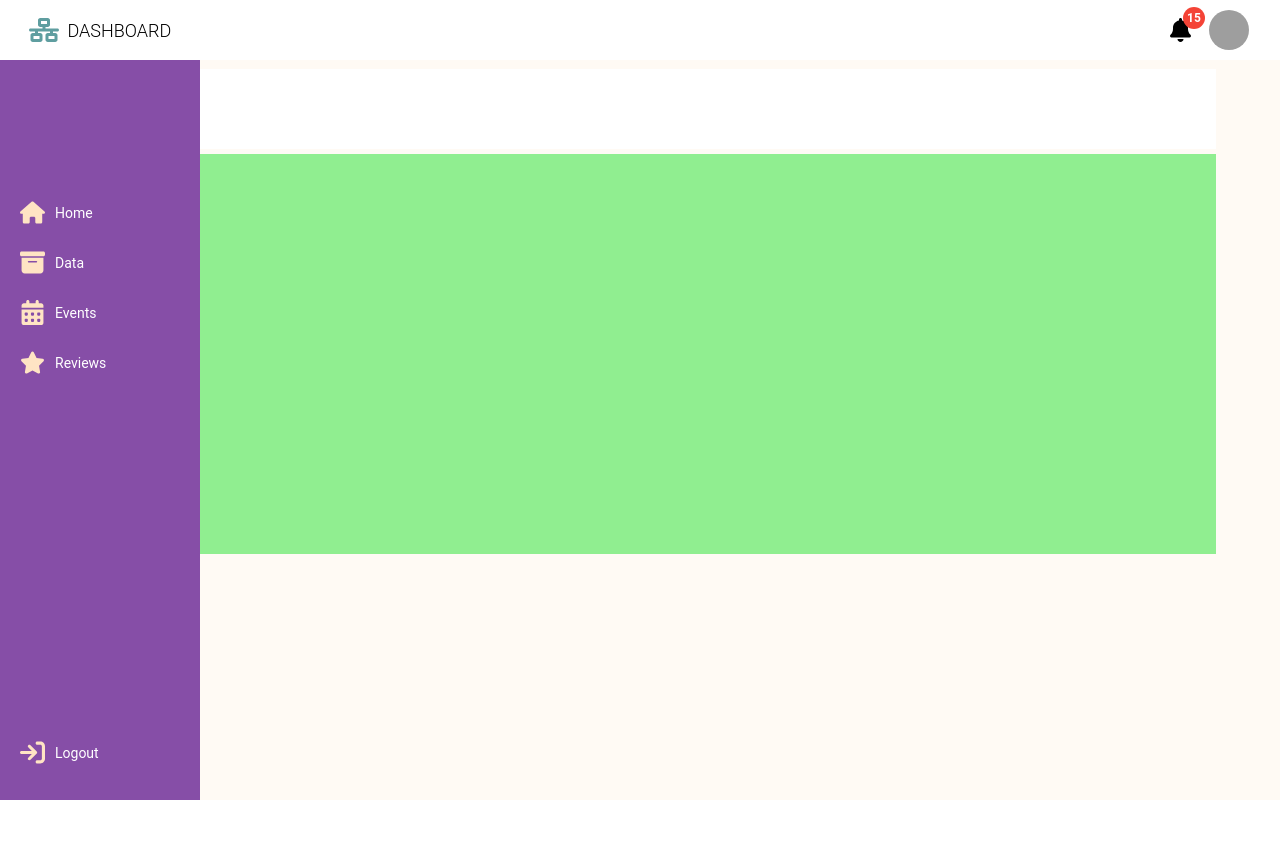
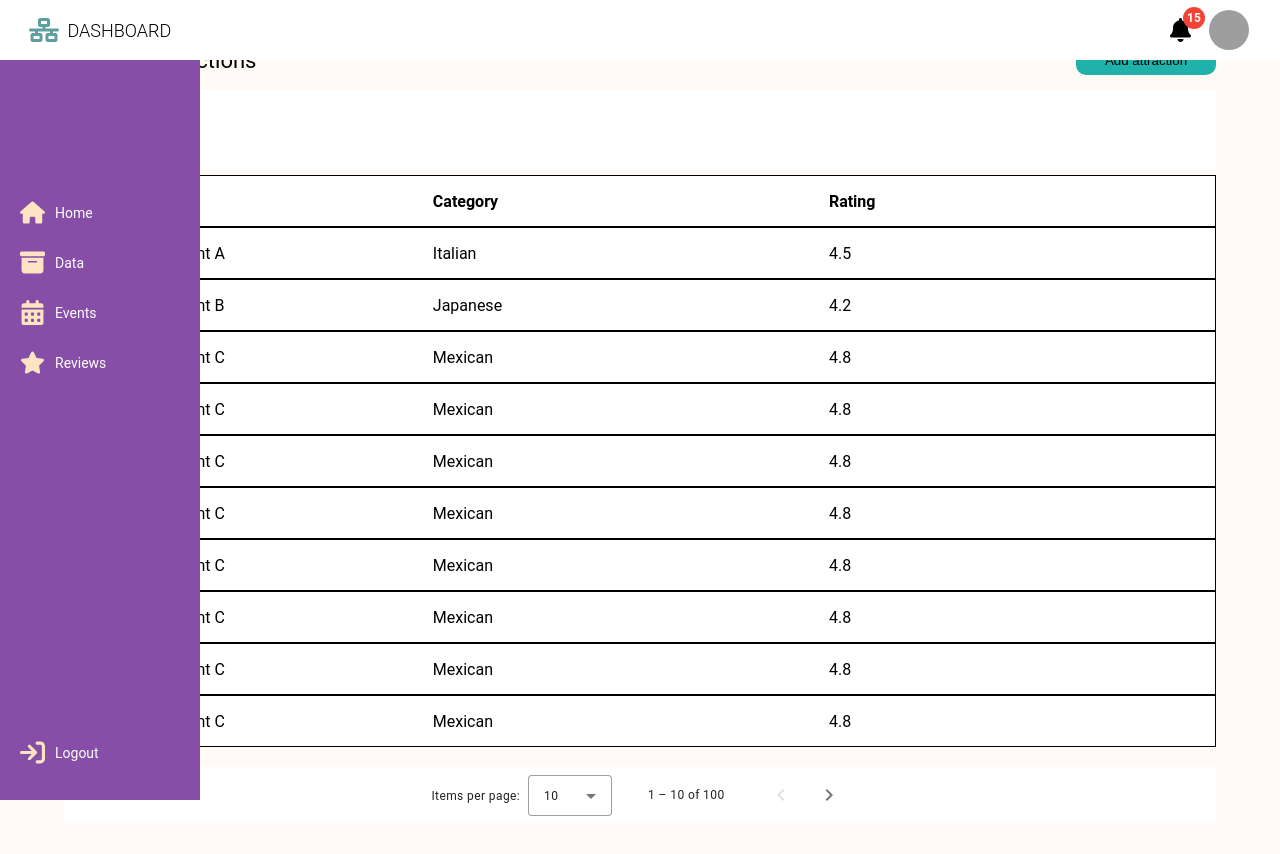
Before and after one commit to jasarevicedis/GoTravnik, an Angular app: page /data/attractions in a window 1280 px wide. Shown: the top 854 px of the page. Before the commit the page ends 800 px from the top, so only its background shows below. Built offline with nearby package versions, Linux system fonts and the light colour scheme; grey boxes are pictures that could not be loaded.

Commit message:
all admin subpages tables added

```diff
--- a/src/app/admin/pages/subpages/admin-accommodation-page/admin-accommodation-page.component.html
+++ b/src/app/admin/pages/subpages/admin-accommodation-page/admin-accommodation-page.component.html
@@ -1,6 +1,85 @@
-<a routerLink="../">Back</a>
-<div class="table-header">
-    <button class="addAccommodationButton">Add accommodation</button>
+
+<div class="accommodationpage-header">
+
+    <p>Manage Accommodation</p>
+    <button  class="addAccommodationButton">Add accommodation</button>
 
 </div>
-<table class="accommodation-table"></table>
+
+<div class="table-header">
+
+</div>
+<table class="accommodation-table">
+    <tr>
+        <th>ID</th>
+        <th>Name</th>
+        <th>Category</th>
+        <th>Rating</th>
+    </tr>
+    <tr>
+        <td>1</td>
+        <td>Restaurant A</td>
+        <td>Italian</td>
+        <td>4.5</td>
+    </tr>
+    <tr>
+        <td>2</td>
+        <td>Restaurant B</td>
+        <td>Japanese</td>
+        <td>4.2</td>
+    </tr>
+    <tr>
+        <td>3</td>
+        <td>Restaurant C</td>
+        <td>Mexican</td>
+        <td>4.8</td>
+    </tr>
+    <tr>
+        <td>3</td>
+        <td>Restaurant C</td>
+        <td>Mexican</td>
+        <td>4.8</td>
+    </tr>
+    <tr>
+        <td>3</td>
+        <td>Restaurant C</td>
+        <td>Mexican</td>
+        <td>4.8</td>
+    </tr>
+    <tr>
+        <td>3</td>
+        <td>Restaurant C</td>
+        <td>Mexican</td>
+        <td>4.8</td>
+    </tr>
+    <tr>
+        <td>3</td>
+        <td>Restaurant C</td>
+        <td>Mexican</td>
+        <td>4.8</td>
+    </tr>
+    <tr>
+        <td>3</td>
+        <td>Restaurant C</td>
+        <td>Mexican</td>
+        <td>4.8</td>
+    </tr>
+    <tr>
+        <td>3</td>
+        <td>Restaurant C</td>
+        <td>Mexican</td>
+        <td>4.8</td>
+    </tr>
+    <tr>
+        <td>3</td>
+        <td>Restaurant C</td>
+        <td>Mexican</td>
+        <td>4.8</td>
+    </tr>
+    <!-- Add more rows as needed -->
+</table>
+<mat-paginator class="paginator" [length]="100"
+              [pageSize]="10"
+              [pageSizeOptions]="[5, 10, 25, 100]"
+              aria-label="Select page">
+</mat-paginator>
--- a/src/app/admin/pages/subpages/admin-accommodation-page/admin-accommodation-page.component.scss
+++ b/src/app/admin/pages/subpages/admin-accommodation-page/admin-accommodation-page.component.scss
@@ -2,15 +2,35 @@
     width: 100%;
     //margin-left: 50px;
     min-height: calc(100vh - 60px);
-    //margin-top: 60px;
     display: flex;
     background-color: transparent;
+
     flex-direction: column;
+    .accommodationpage-header {
+        align-self: center;
+        margin-top: 40px;
+        height: 40px;
+        width: 90%;
+        display: flex;
+        align-items: center;
+        justify-content: space-between;
+        //background-color: white;
+        p {
+            font-size: 22px;
+        }
+        .addAccommodationButton {
+            width: 140px;
+            height: 30px;
+            display: flex;
+            background-color: lightseagreen;
+            align-items: center;
+            justify-content: center;
+            border: none;
+            border-radius: 10px;
+        }
+    }
 
-    a {
-        margin-left: 5%;
-        margin-top: 40px;
-    }
+
     .table-header {
         margin-top: 10px;
         width: 90%;
@@ -19,13 +39,55 @@
         background-color: white;
         align-self: center;
     }
-    .accommodation-table {
+    table {
         align-self: center;
         margin-top: 5px;
         width: 90%;
-        height: 400px;
+
         display: flex;
         flex-direction: column;
-        background-color: lightgreen;
+        background-color: rgb(255, 255, 255);
+
+        tr {
+
+            display: flex;
+            th {
+
+                display: flex;
+                align-items: center;
+                justify-content: start;
+                padding-left: 10px;
+            }
+            td {
+                padding-left: 10px;
+                display: flex;
+                align-items: center;
+            }
+            height: 50px;
+            border: 1px solid black;
+            :nth-child(1) {
+                width: 50px;
+            }
+            :nth-child(2) {
+                width: 300px;
+            }
+            :nth-child(3) {
+                width: 400px;
+            }
+            :nth-child(4) {
+                width: calc(100% - 750px);
+            }
+        }
+    }
+    table tr:not(:first-child) {
+        cursor: pointer;
+    }
+    .paginator {
+        width: 90%;
+        margin-top: 20px;
+        align-self: center;
+        display: flex;
+        justify-content: center;
+        margin-bottom: 50px;
     }
 }
--- a/src/app/admin/pages/subpages/admin-activities-page/admin-activities-page.component.html
+++ b/src/app/admin/pages/subpages/admin-activities-page/admin-activities-page.component.html
@@ -1,5 +1,85 @@
-<a routerLink="../">Back</a>
+
+<div class="activitiespage-header">
+
+    <p>Manage Activities</p>
+    <button class="addActivityButton">Add Activity</button>
+
+</div>
+
 <div class="table-header">
-    <button class="addActivityButton">Add activity</button>
+
 </div>
-<table class="activities-table"></table>
+<table class="activities-table">
+    <tr>
+        <th>ID</th>
+        <th>Name</th>
+        <th>Category</th>
+        <th>Rating</th>
+    </tr>
+    <tr>
+        <td>1</td>
+        <td>Restaurant A</td>
+        <td>Italian</td>
+        <td>4.5</td>
+    </tr>
+    <tr>
+        <td>2</td>
+        <td>Restaurant B</td>
+        <td>Japanese</td>
+        <td>4.2</td>
+    </tr>
+    <tr>
+        <td>3</td>
+        <td>Restaurant C</td>
+        <td>Mexican</td>
+        <td>4.8</td>
+    </tr>
+    <tr>
+        <td>3</td>
+        <td>Restaurant C</td>
+        <td>Mexican</td>
+        <td>4.8</td>
+    </tr>
+    <tr>
+        <td>3</td>
+        <td>Restaurant C</td>
+        <td>Mexican</td>
+        <td>4.8</td>
+    </tr>
+    <tr>
+        <td>3</td>
+        <td>Restaurant C</td>
+        <td>Mexican</td>
+        <td>4.8</td>
+    </tr>
+    <tr>
+        <td>3</td>
+        <td>Restaurant C</td>
+        <td>Mexican</td>
+        <td>4.8</td>
+    </tr>
+    <tr>
+        <td>3</td>
+        <td>Restaurant C</td>
+        <td>Mexican</td>
+        <td>4.8</td>
+    </tr>
+    <tr>
+        <td>3</td>
+        <td>Restaurant C</td>
+        <td>Mexican</td>
+        <td>4.8</td>
+    </tr>
+    <tr>
+        <td>3</td>
+        <td>Restaurant C</td>
+        <td>Mexican</td>
+        <td>4.8</td>
+    </tr>
+    <!-- Add more rows as needed -->
+</table>
+<mat-paginator class="paginator" [length]="100"
+              [pageSize]="10"
+              [pageSizeOptions]="[5, 10, 25, 100]"
+              aria-label="Select page">
+</mat-paginator>
--- a/src/app/admin/pages/subpages/admin-activities-page/admin-activities-page.component.scss
+++ b/src/app/admin/pages/subpages/admin-activities-page/admin-activities-page.component.scss
@@ -4,12 +4,33 @@
     min-height: calc(100vh - 60px);
     display: flex;
     background-color: transparent;
+
     flex-direction: column;
+    .activitiespage-header {
+        align-self: center;
+        margin-top: 40px;
+        height: 40px;
+        width: 90%;
+        display: flex;
+        align-items: center;
+        justify-content: space-between;
+        //background-color: white;
+        p {
+            font-size: 22px;
+        }
+        .addActivityButton {
+            width: 140px;
+            height: 30px;
+            display: flex;
+            background-color: lightseagreen;
+            align-items: center;
+            justify-content: center;
+            border: none;
+            border-radius: 10px;
+        }
+    }
 
-    a {
-        margin-left: 5%;
-        margin-top: 40px;
-    }
+
     .table-header {
         margin-top: 10px;
         width: 90%;
@@ -18,13 +39,55 @@
         background-color: white;
         align-self: center;
     }
-    .activities-table {
+    table {
         align-self: center;
         margin-top: 5px;
         width: 90%;
-        height: 400px;
+
         display: flex;
         flex-direction: column;
-        background-color: lightgreen;
+        background-color: rgb(255, 255, 255);
+
+        tr {
+
+            display: flex;
+            th {
+
+                display: flex;
+                align-items: center;
+                justify-content: start;
+                padding-left: 10px;
+            }
+            td {
+                padding-left: 10px;
+                display: flex;
+                align-items: center;
+            }
+            height: 50px;
+            border: 1px solid black;
+            :nth-child(1) {
+                width: 50px;
+            }
+            :nth-child(2) {
+                width: 300px;
+            }
+            :nth-child(3) {
+                width: 400px;
+            }
+            :nth-child(4) {
+                width: calc(100% - 750px);
+            }
+        }
+    }
+    table tr:not(:first-child) {
+        cursor: pointer;
+    }
+    .paginator {
+        width: 90%;
+        margin-top: 20px;
+        align-self: center;
+        display: flex;
+        justify-content: center;
+        margin-bottom: 50px;
     }
 }
--- a/src/app/admin/pages/subpages/admin-attractions-page/admin-attractions-page.component.html
+++ b/src/app/admin/pages/subpages/admin-attractions-page/admin-attractions-page.component.html
@@ -1,6 +1,85 @@
-<a routerLink="../">Back</a>
-<div class="table-header">
-    <button class="addAttractionButton">Add food&drink</button>
+
+<div class="attractionspage-header">
+
+    <p>Manage Attractions</p>
+    <button class="addAttractionButton">Add attraction</button>
 
 </div>
-<table class="attractions-table"></table>
+
+<div class="table-header">
+
+</div>
+<table class="attractions-table">
+    <tr>
+        <th>ID</th>
+        <th>Name</th>
+        <th>Category</th>
+        <th>Rating</th>
+    </tr>
+    <tr>
+        <td>1</td>
+        <td>Restaurant A</td>
+        <td>Italian</td>
+        <td>4.5</td>
+    </tr>
+    <tr>
+        <td>2</td>
+        <td>Restaurant B</td>
+        <td>Japanese</td>
+        <td>4.2</td>
+    </tr>
+    <tr>
+        <td>3</td>
+        <td>Restaurant C</td>
+        <td>Mexican</td>
+        <td>4.8</td>
+    </tr>
+    <tr>
+        <td>3</td>
+        <td>Restaurant C</td>
+        <td>Mexican</td>
+        <td>4.8</td>
+    </tr>
+    <tr>
+        <td>3</td>
+        <td>Restaurant C</td>
+        <td>Mexican</td>
+        <td>4.8</td>
+    </tr>
+    <tr>
+        <td>3</td>
+        <td>Restaurant C</td>
+        <td>Mexican</td>
+        <td>4.8</td>
+    </tr>
+    <tr>
+        <td>3</td>
+        <td>Restaurant C</td>
+        <td>Mexican</td>
+        <td>4.8</td>
+    </tr>
+    <tr>
+        <td>3</td>
+        <td>Restaurant C</td>
+        <td>Mexican</td>
+        <td>4.8</td>
+    </tr>
+    <tr>
+        <td>3</td>
+        <td>Restaurant C</td>
+        <td>Mexican</td>
+        <td>4.8</td>
+    </tr>
+    <tr>
+        <td>3</td>
+        <td>Restaurant C</td>
+        <td>Mexican</td>
+        <td>4.8</td>
+    </tr>
+    <!-- Add more rows as needed -->
+</table>
+<mat-paginator class="paginator" [length]="100"
+              [pageSize]="10"
+              [pageSizeOptions]="[5, 10, 25, 100]"
+              aria-label="Select page">
+</mat-paginator>
--- a/src/app/admin/pages/subpages/admin-attractions-page/admin-attractions-page.component.scss
+++ b/src/app/admin/pages/subpages/admin-attractions-page/admin-attractions-page.component.scss
@@ -4,12 +4,33 @@
     min-height: calc(100vh - 60px);
     display: flex;
     background-color: transparent;
+
     flex-direction: column;
+    .attractionspage-header {
+        align-self: center;
+        margin-top: 40px;
+        height: 40px;
+        width: 90%;
+        display: flex;
+        align-items: center;
+        justify-content: space-between;
+        //background-color: white;
+        p {
+            font-size: 22px;
+        }
+        .addAttractionButton {
+            width: 140px;
+            height: 30px;
+            display: flex;
+            background-color: lightseagreen;
+            align-items: center;
+            justify-content: center;
+            border: none;
+            border-radius: 10px;
+        }
+    }
 
-    a {
-        margin-left: 5%;
-        margin-top: 40px;
-    }
+
     .table-header {
         margin-top: 10px;
         width: 90%;
@@ -18,13 +39,55 @@
         background-color: white;
         align-self: center;
     }
-    .attractions-table {
+    table {
         align-self: center;
         margin-top: 5px;
         width: 90%;
-        height: 400px;
+
         display: flex;
         flex-direction: column;
-        background-color: lightgreen;
+        background-color: rgb(255, 255, 255);
+
+        tr {
+
+            display: flex;
+            th {
+
+                display: flex;
+                align-items: center;
+                justify-content: start;
+                padding-left: 10px;
+            }
+            td {
+                padding-left: 10px;
+                display: flex;
+                align-items: center;
+            }
+            height: 50px;
+            border: 1px solid black;
+            :nth-child(1) {
+                width: 50px;
+            }
+            :nth-child(2) {
+                width: 300px;
+            }
+            :nth-child(3) {
+                width: 400px;
+            }
+            :nth-child(4) {
+                width: calc(100% - 750px);
+            }
+        }
+    }
+    table tr:not(:first-child) {
+        cursor: pointer;
+    }
+    .paginator {
+        width: 90%;
+        margin-top: 20px;
+        align-self: center;
+        display: flex;
+        justify-content: center;
+        margin-bottom: 50px;
     }
 }
--- a/src/app/admin/pages/subpages/admin-food-page/admin-food-page.component.html
+++ b/src/app/admin/pages/subpages/admin-food-page/admin-food-page.component.html
@@ -1,6 +1,6 @@
 
 <div class="foodpage-header">
-    <a routerLink="../">Back</a>
+
     <p>Manage Food&Drink</p>
     <button (click)="openAddFoodPopup()" class="addFoodButton">Add food&drink</button>
 
```
